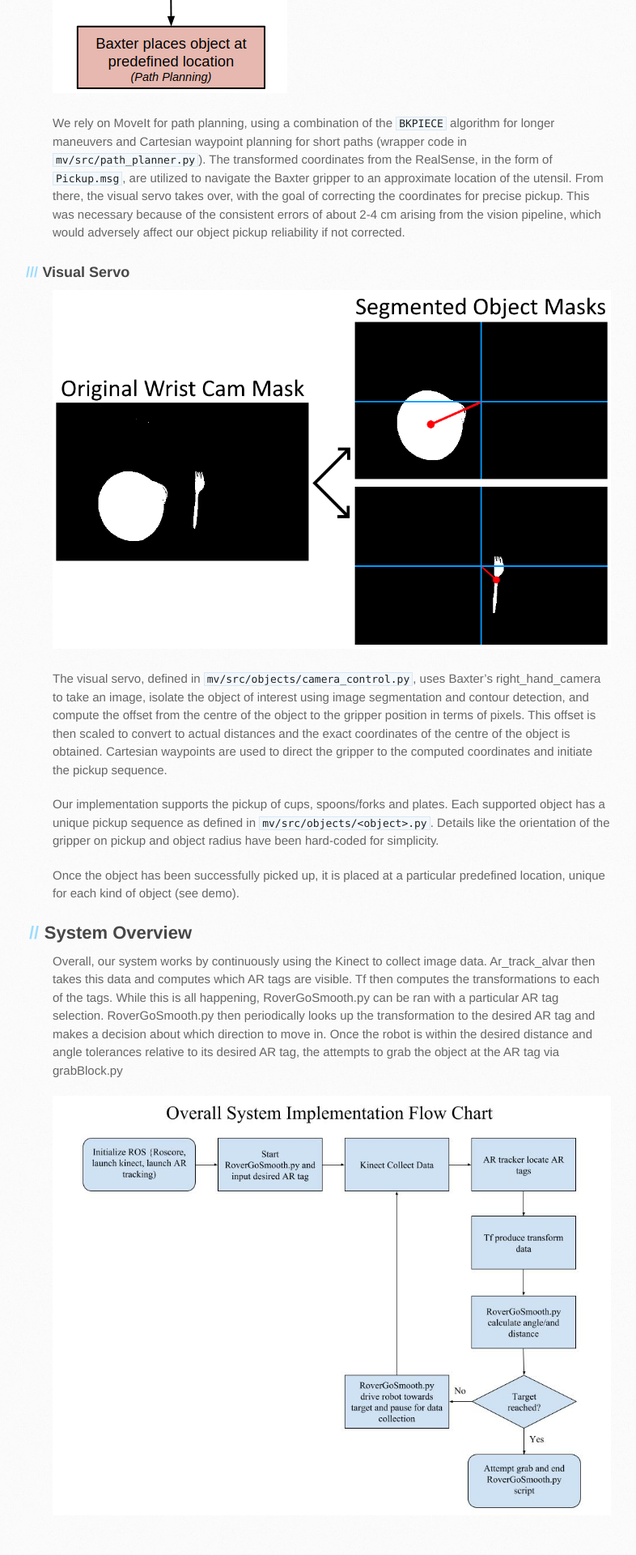
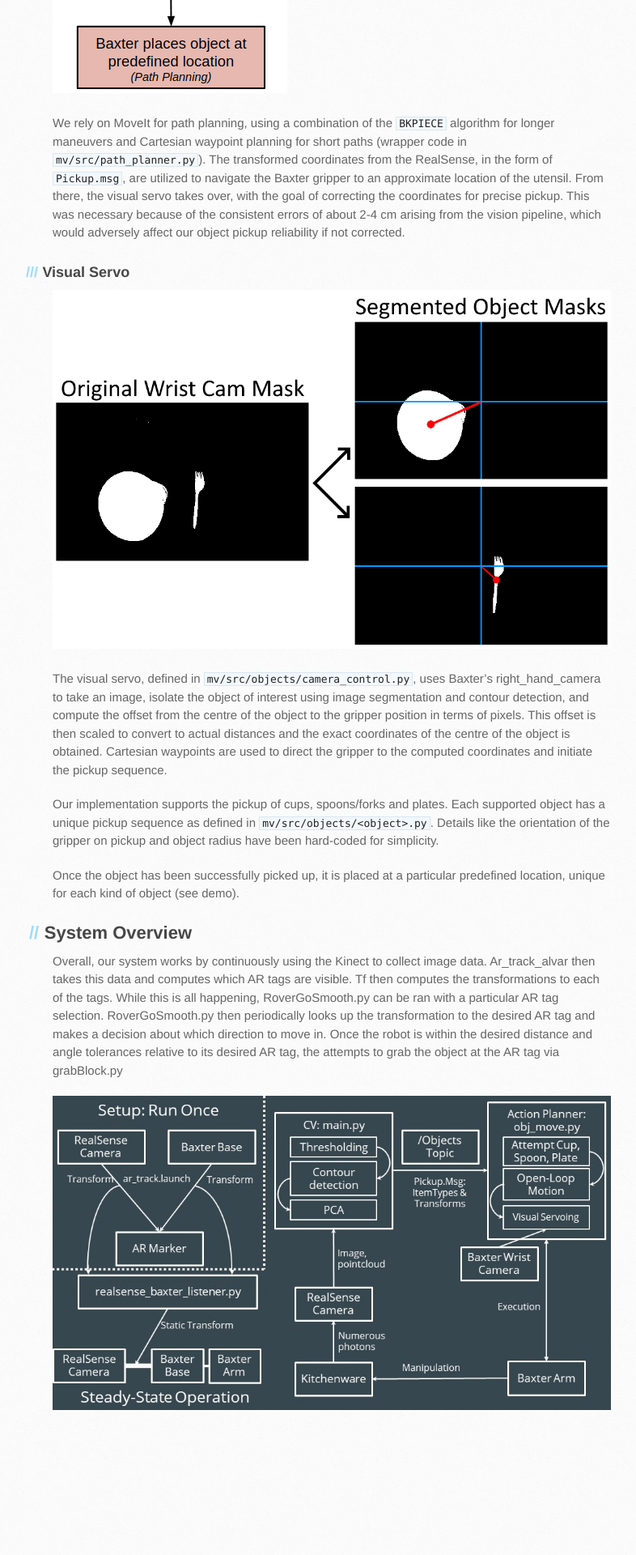
Before and after one commit to afmdnf/ee106a-project, a Jekyll site: the page built from docs/implementation.md, in a window 1280 px wide. Shown: the part 4301-6221 px from the top of the page at 81% size, without its empty margins (105-891 px from the left). Built offline with Jekyll 4.4.1, drawn with Linux system fonts in a browser that asks for light colours; our own code applies the rules of GitHub Pages for plain Markdown files; the repository's description, which GitHub fills in, is left out; after the commit the page ends 6091 px from its top, so only the background shows below that.

Commit message:
Update implementation.md

```diff
--- a/docs/implementation.md
+++ b/docs/implementation.md
@@ -71,4 +71,4 @@ Once the object has been successfully picked up, it is placed at a particular pr
 
 Overall, our system works by continuously using the Kinect to collect image data. Ar_track_alvar then takes this data and computes which AR tags are visible. Tf then computes the transformations to each of the tags. While this is all happening, RoverGoSmooth.py can be ran with a particular AR tag selection. RoverGoSmooth.py then periodically looks up the transformation to the desired AR tag and makes a decision about which direction to move in. Once the robot is within the desired distance and angle tolerances relative to its desired AR tag, the attempts to grab the object at the AR tag via grabBlock.py
 
-![System Flow Chart](/assets/robot_images/system_flow_chart.jpg)
+![System Flow Chart](/assets/images/high_level_schematic.jpg)
```
